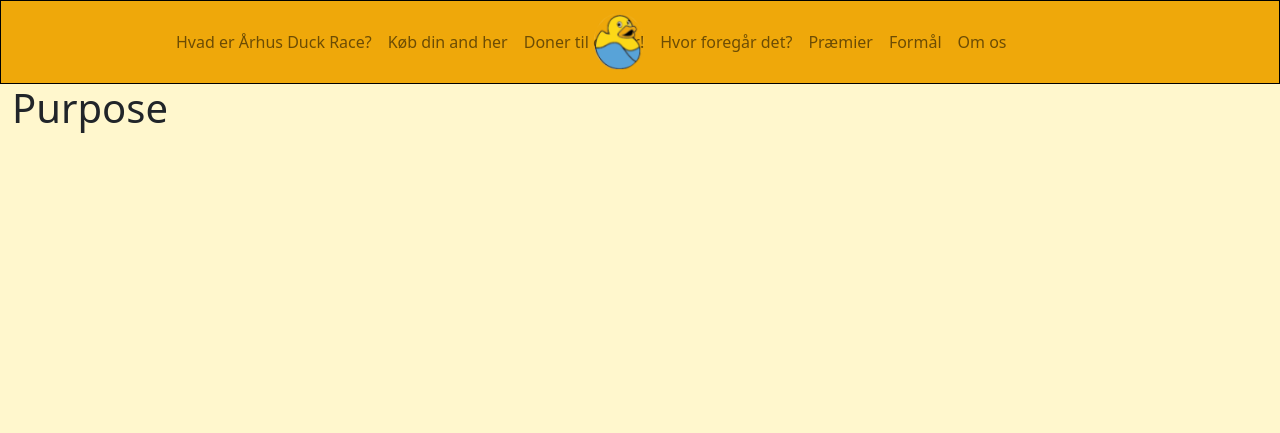
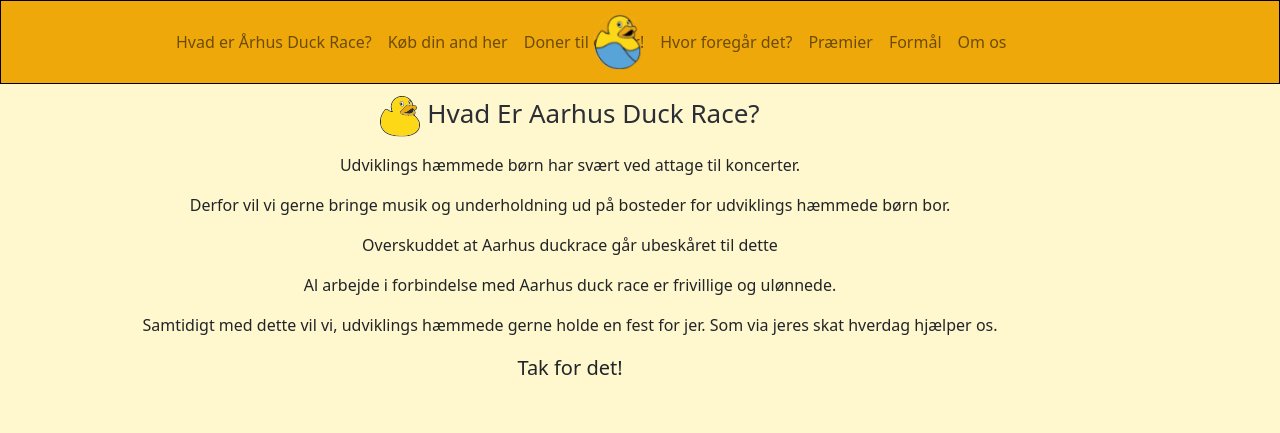
Before and after one commit to ATS-SKP-DataIT/jonas-duckrace, a React (Create React App) app in the folder frontend/: page /skp-projekt-aarhus-duck-race/purpose in a window 1280 px wide. Shown: the top 433 px of the page. Built offline with nearby package versions, Linux system fonts and the light colour scheme; a web font is replaced by a local one.

Commit message:
Update Purpose.jsx
Tilføjelse af screen til formål

```diff
--- a/frontend/src/modules/Purpose/Purpose.jsx
+++ b/frontend/src/modules/Purpose/Purpose.jsx
@@ -1,5 +1,34 @@
 import React from "react";
 
+// Import af billeder
+import FlagLogo from "../../assets/img/page-header-duck.png";
+
 export const Purpose = () => {
-  return <h1>Purpose</h1>;
+  return(
+    <div style={{ textAlign: "center", flex: 1, alignItems: "center", justifyContent: "center" }}>
+      <p style={{ marginTop: 10, color: "#2B2E34", fontSize: 26 }}>
+        <img src={FlagLogo} alt="Error"/> Hvad Er Aarhus Duck Race?
+      </p>
+      <div style={{ fontSize: 16}}>
+        <p>
+          Udviklings hæmmede børn har svært ved attage til koncerter.
+			  </p>
+        <p>
+          Derfor vil vi gerne bringe musik og underholdning ud på bosteder for udviklings hæmmede børn bor.
+			  </p>
+        <p>
+          Overskuddet at Aarhus duckrace går ubeskåret til dette
+			  </p>
+        <p>
+          Al arbejde i forbindelse med Aarhus duck race er frivillige og ulønnede.
+			  </p>
+        <p>
+          Samtidigt med dette vil vi, udviklings hæmmede gerne holde en fest for jer. Som via jeres skat hverdag hjælper os.
+        </p>
+        <p style={{fontSize: 20}}>
+          Tak for det!
+        </p>
+      </div>
+    </div>
+  )
 };
```
